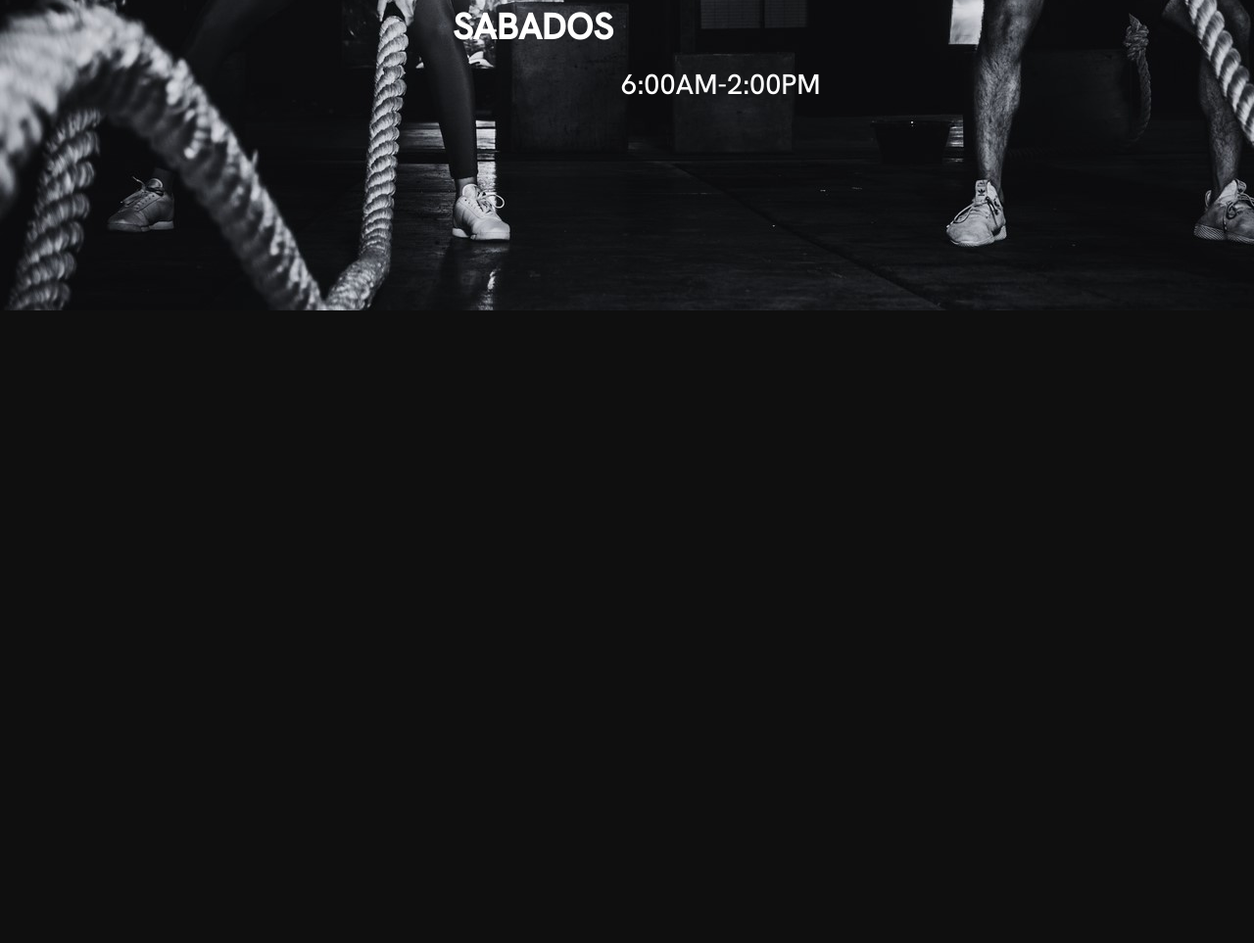
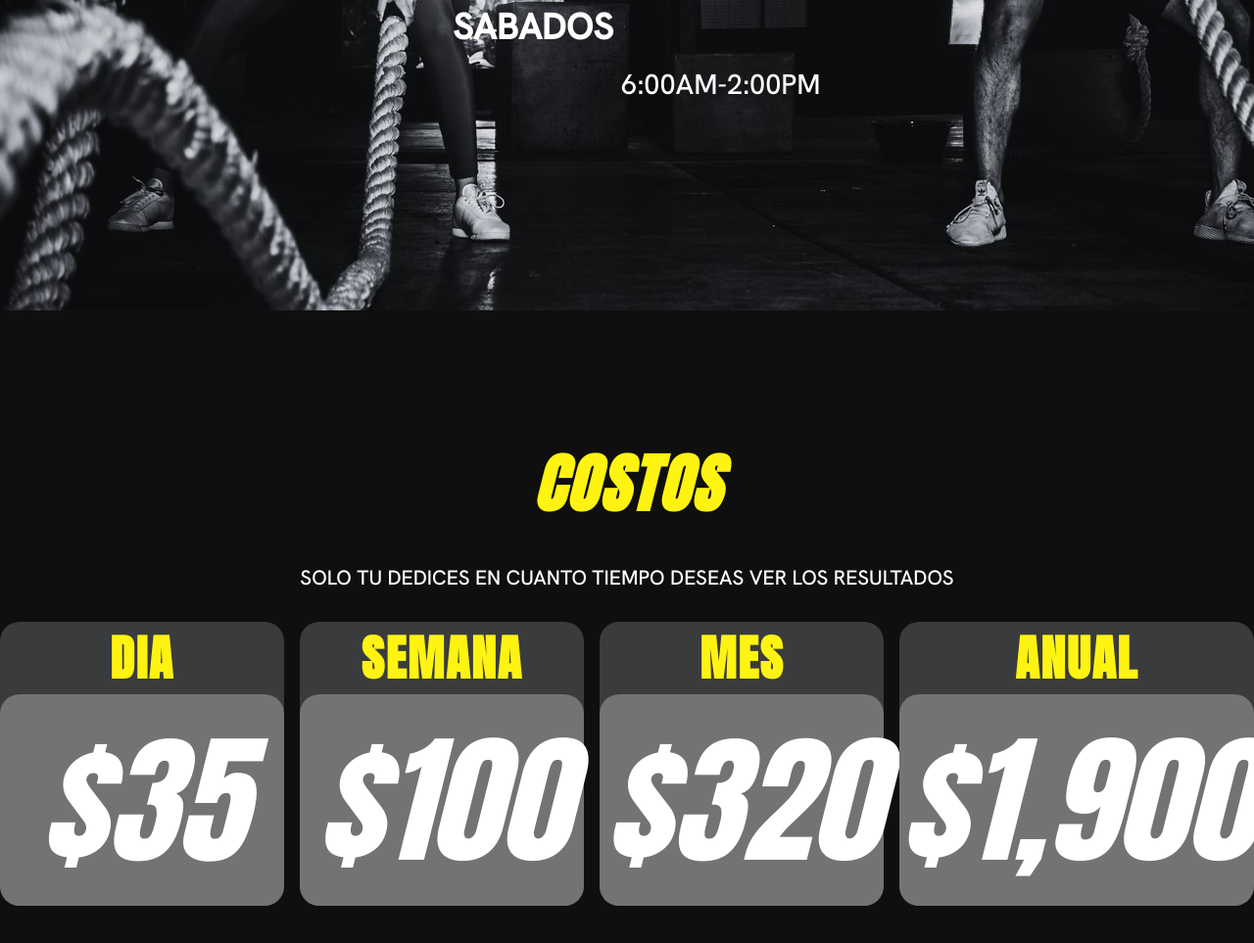
Before and after one commit to GerardoDLSJ/GYM, a plain HTML site: page vistas/index.html in a window 1280 px wide. Shown: the part 2883-3846 px from the top of the page at 98% size. Before the commit the page ends 3200 px from the top, so only its background shows below. Drawn offline with nearby package versions, Linux system fonts and the light colour scheme.

Commit message:
Interfaz de costos

```diff
--- a/styles/styles.css
+++ b/styles/styles.css
@@ -235,7 +235,6 @@ header{
     display: flex;
     flex-direction: column;
     align-items: center;
-
 }
 
 .schedules__titulo h2{
@@ -266,9 +265,69 @@ header{
     text-transform: uppercase;
 }
 /*--------------------------------------------------------------
-# Productos
+# Costos
 --------------------------------------------------------------*/
+.prices{
+    min-width: 100vh;
+    min-height: 100vh;
+}
 
+.prices__titulo{
+    display: flex;
+    flex-direction: column;
+    align-items: center;
+}
+
+.prices__titulo h2{
+    margin-top: 8rem;
+    color: var(--primary-color);
+    font-family: var(--primary-font);
+    font-size: 4.1rem;
+    letter-spacing: 0.12rem;
+    text-transform: uppercase;
+    font-style: italic;
+}
+
+.prices__titulo p{
+    margin: 2rem 0rem;
+    color: white;
+    font-size: 1.3rem;
+    font-family: var(--secondary-font);
+    text-transform: uppercase;
+}
+
+.prices__suscripciones{
+    display: grid;
+    grid-template-columns: repeat(4, 1fr);
+    grid-column-gap: 1rem;
+}
+
+.prices__grisoscuro{
+    background-color: #3a3b3d;
+    border-radius: 20px;
+}
+
+.prices__grisoscuro h2{
+    text-align: center;
+    color: var(--primary-color);
+    font-family: var(--primary-font);
+    font-size: 3.1rem;
+    letter-spacing: 0.12rem;
+    text-transform: uppercase;
+}
+
+.prices__grisclaro{
+    background-color: #737373;
+    border-radius: 20px;
+    text-align: center;
+}
+
+.prices__grisclaro p{
+    color: white;
+    font-family: var(--primary-font);
+    font-style: italic;
+    font-size: 9rem;
+}
 /*--------------------------------------------------------------
 # Ponte en contacto
 --------------------------------------------------------------*/
--- a/vistas/index.html
+++ b/vistas/index.html
@@ -106,9 +106,41 @@
             </div>
         </section>
 
-        <!-- ======= Sección productos ======= -->
-        <section id="serc_4" class="products">
+        <!-- ======= Sección costos ======= -->
+        <section id="serc_4" class="prices">
+            <div class="prices__titulo">
+                <h2>Costos</h2>
+                <p>Solo tu dedices en cuanto tiempo deseas ver los resultados</p>
+            </div>
+            <div class="prices__suscripciones">
+                <div class="prices__grisoscuro">
+                    <h2>Dia</h2>
+                    <div class="prices__grisclaro">
+                        <p>$35</p>
+                    </div>
+                </div>
 
+                <div class="prices__grisoscuro">
+                    <h2>Semana</h2>
+                    <div class="prices__grisclaro">
+                        <p>$100</p>
+                    </div>
+                </div>
+
+                <div class="prices__grisoscuro">
+                    <h2>Mes</h2>
+                    <div class="prices__grisclaro">
+                        <p>$320</p>
+                    </div>
+                </div>
+
+                <div class="prices__grisoscuro">
+                    <h2>Anual</h2>
+                    <div class="prices__grisclaro">
+                        <p>$1,900</p>
+                    </div>
+                </div>
+            </div>
         </section>
 
         <!-- ======= Sección ponte en contacto ======= -->
```
